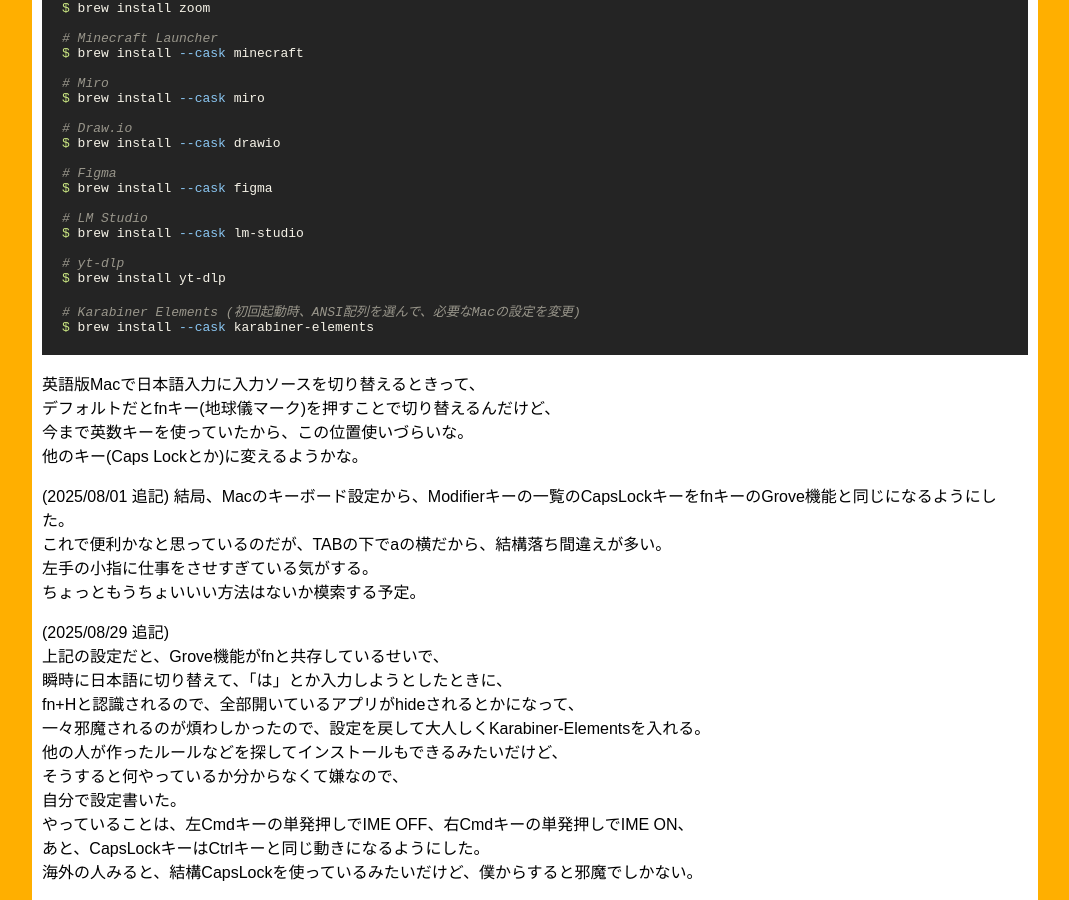
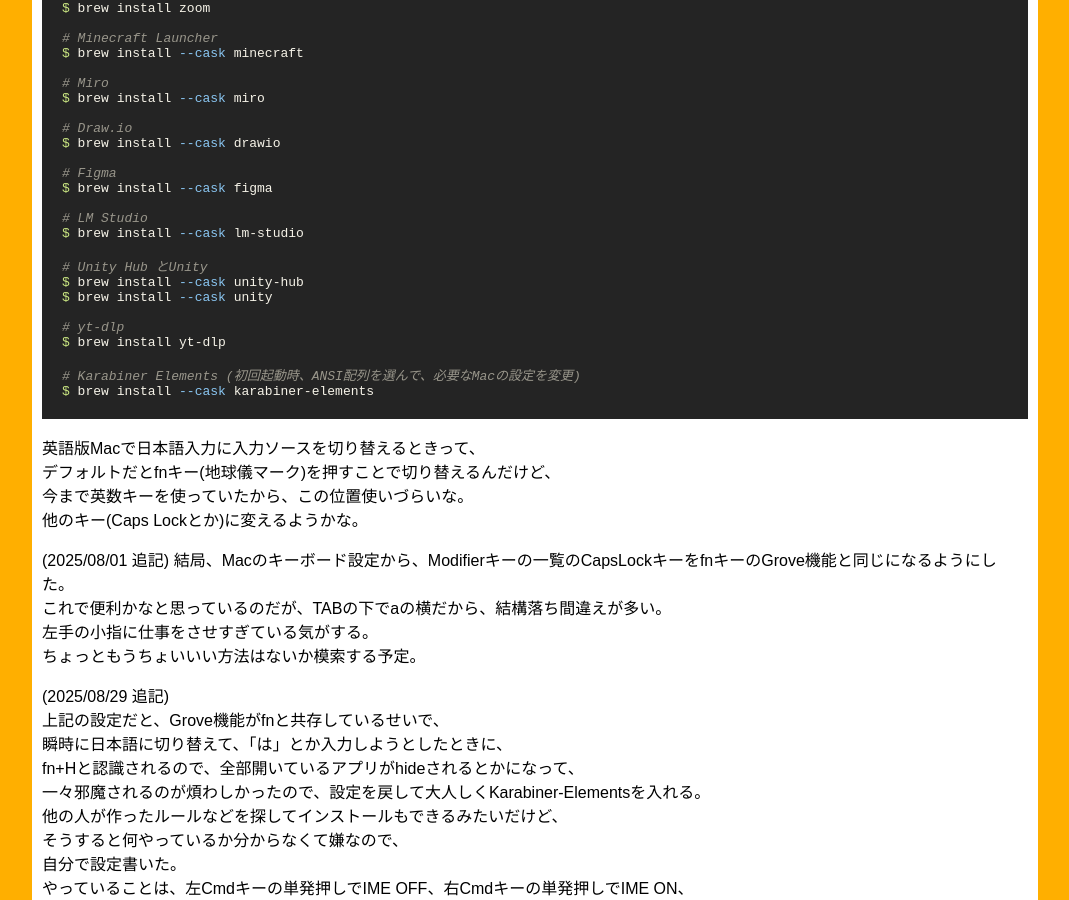
Before and after one commit to ryotakato/ryotakato.github.io, a Jekyll site: the page built from _posts/2025-07-24-made-env-homebrew-on-mac-02.md, in a window 1280 px wide and 900 px high, scrolled down 5798 px. Shown: the whole window, without its empty margins (188-1257 px from the left). Built offline with Jekyll 4.4.1, drawn with Linux system fonts in a browser that asks for light colours.

Commit message:
update article

```diff
--- a/_posts/2025-07-24-made-env-homebrew-on-mac-02.md
+++ b/_posts/2025-07-24-made-env-homebrew-on-mac-02.md
@@ -358,6 +358,10 @@
 # LM Studio
 $ brew install --cask lm-studio
 
+# Unity Hub とUnity
+$ brew install --cask unity-hub
+$ brew install --cask unity
+
 # yt-dlp
 $ brew install yt-dlp
 
```
